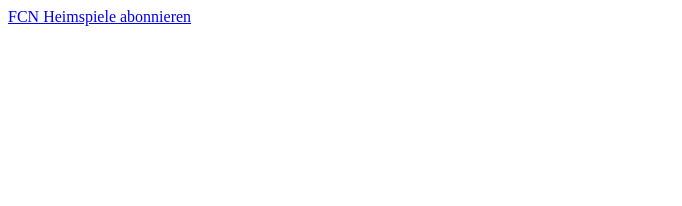
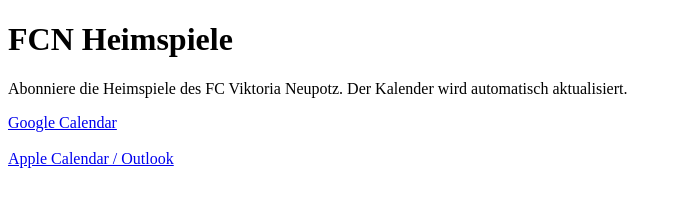
Before and after one commit to tim-f-dev/football-ics, a website: page index.html in a window 1280 px wide. Shown: the whole page, without its empty margins (0-682 px from the left). Drawn offline with Linux system fonts and the light colour scheme.

Commit message:
Update index.html for FCN Heimspiele calendar

```diff
--- a/index.html
+++ b/index.html
@@ -2,9 +2,33 @@
 <html lang="de">
 <head>
   <meta charset="UTF-8">
-  <title>FCN Kalender</title>
+  <meta name="viewport" content="width=device-width, initial-scale=1.0">
+
+  <title>FCN Heimspiele</title>
 </head>
+
 <body>
-  <a href="calendar.ics">FCN Heimspiele abonnieren</a>
+
+  <h1>FCN Heimspiele</h1>
+
+  <p>
+    Abonniere die Heimspiele des FC Viktoria Neupotz.
+    Der Kalender wird automatisch aktualisiert.
+  </p>
+
+  <a
+    href="https://calendar.google.com/calendar/r?cid=https%3A%2F%2Ftim-f-dev.github.io%2Ffootball-ics%2Fcalendar.ics"
+    target="_blank"
+    rel="noopener noreferrer"
+  >
+    Google Calendar
+  </a>
+
+  <br><br>
+
+  <a href="webcal://tim-f-dev.github.io/football-ics/calendar.ics">
+    Apple Calendar / Outlook
+  </a>
+
 </body>
 </html>
```
